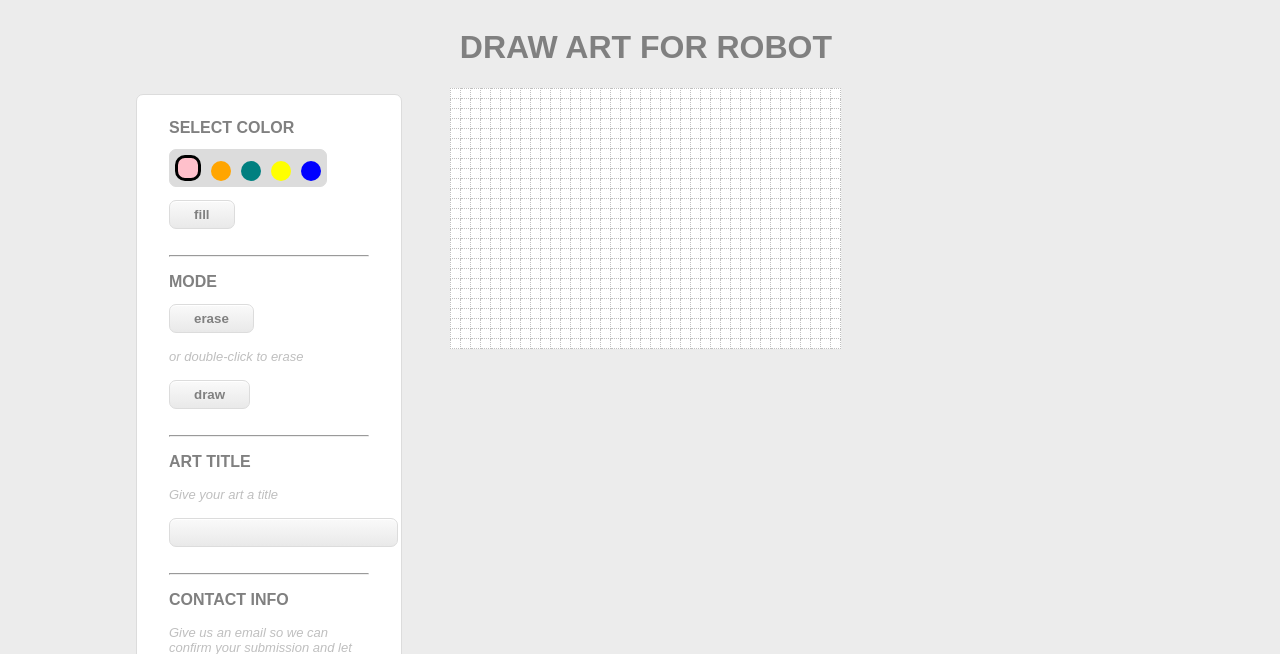
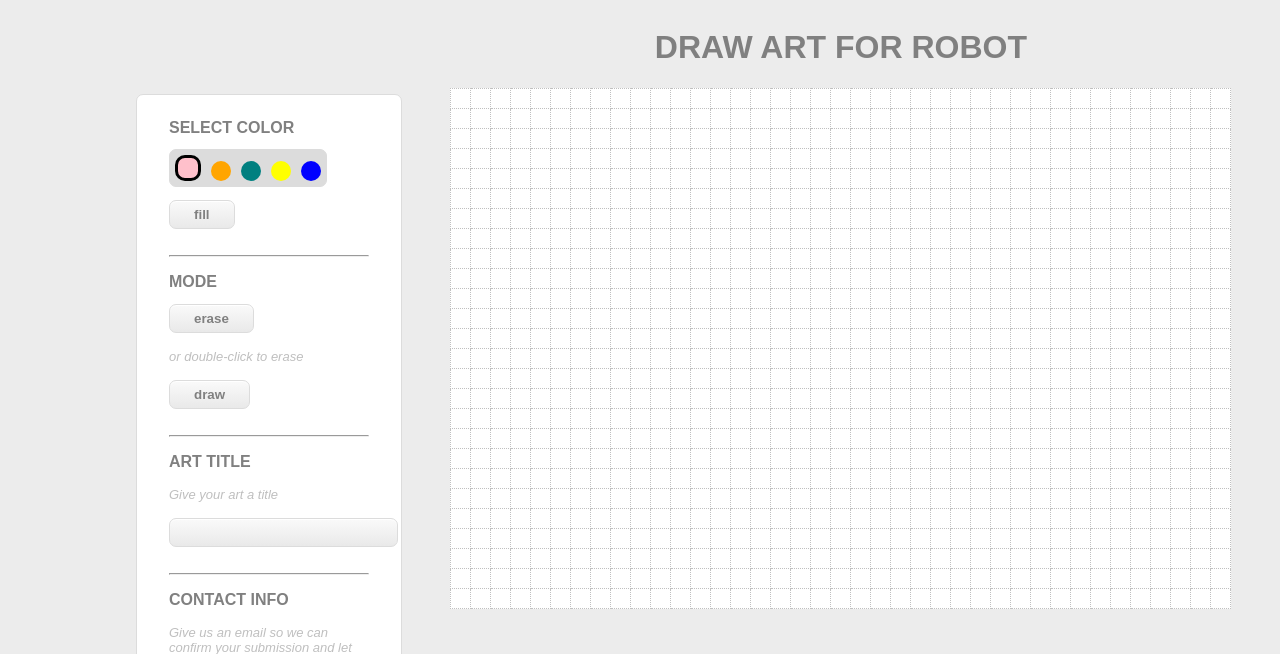
Before and after one commit to cclrobotics/ARTBot, a Python web app: template web/templates/main.html in a window 1280 px wide. Shown: the top 654 px of the page. Run offline with Jinja, Linux system fonts and the light colour scheme; the template is opened without the code that fills it, so the values that code supplies are empty; some web fonts are replaced.

Commit message:
Changed canvas pixel size to 20px

```diff
--- a/web/static/css/styles.css
+++ b/web/static/css/styles.css
@@ -44,11 +44,11 @@ table {
 }
 
 tr {
-  height: 10px;
+  height: 20px;
 }
 
 td {
-  min-width: 10px;
+  min-width: 20px;
   box-sizing: border-box;
 }
 
```
